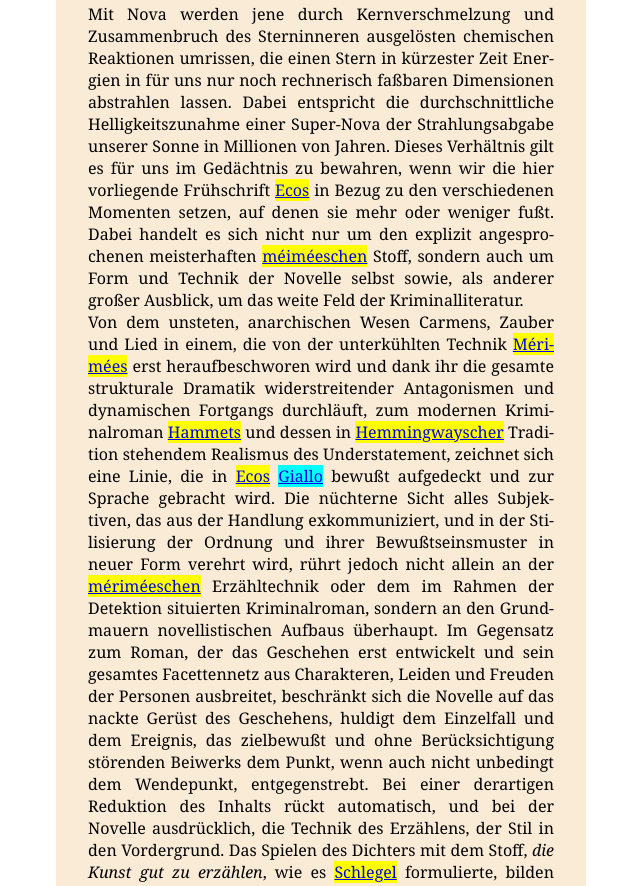
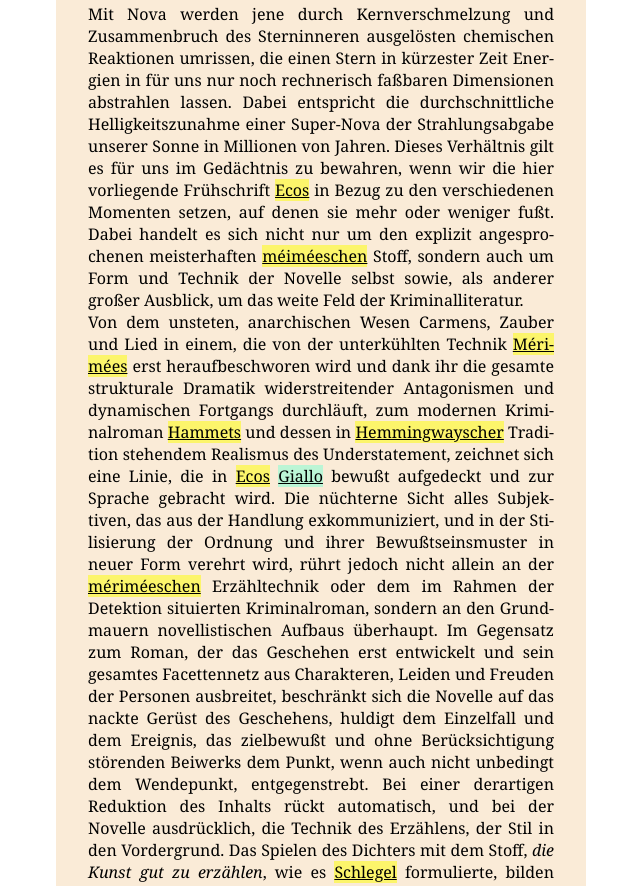
Before and after one commit to temporal-communities/carmen-nova, a website: page web/index.html in a window 1280 px wide. Shown: the part 2643-3529 px from the top of the page, without its empty margins (319-959 px from the left). Drawn offline with Linux system fonts and the light colour scheme.

Commit message:
Redesign links

```diff
--- a/web/css/tei.css
+++ b/web/css/tei.css
@@ -9,6 +9,13 @@ body {
 main {
   background-color: antiquewhite;
   padding-inline: 2em;
+}
+a, a:visited {
+  color: black;
+  transition: opacity 0.5s ease-in-out;
+}
+a:hover {
+  opacity: 0.5;
 }
 tei-front,
 tei-back,
@@ -31,10 +38,10 @@ tei-cit {
   max-width: 42ch;
 }
 tei-persname, tei-author {
-  background-color: yellow;
+  background-color: rgba(255, 255, 0, 0.5);
 }
 tei-rs {
-  background-color: aqua;
+  background-color: rgba(127, 255, 212, 0.5);
 }
 tei-quote,
 tei-emph,
```
